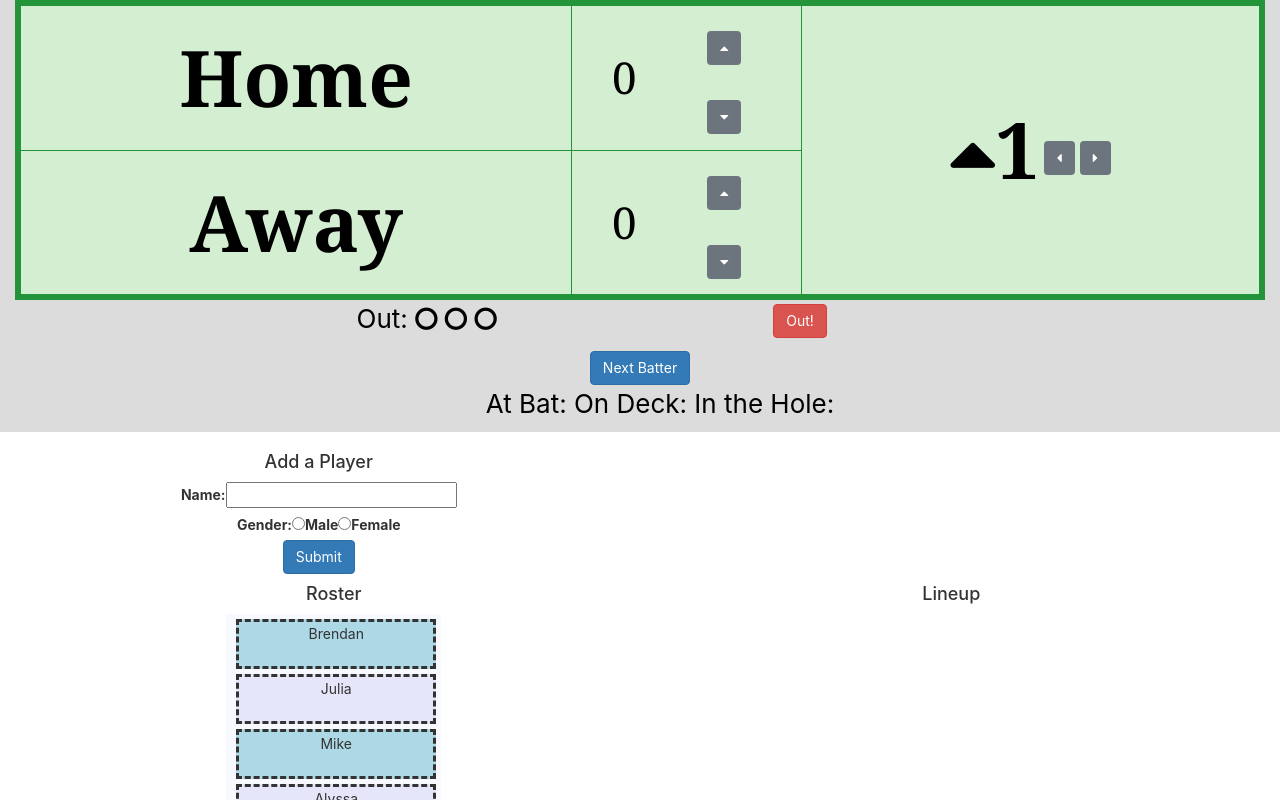
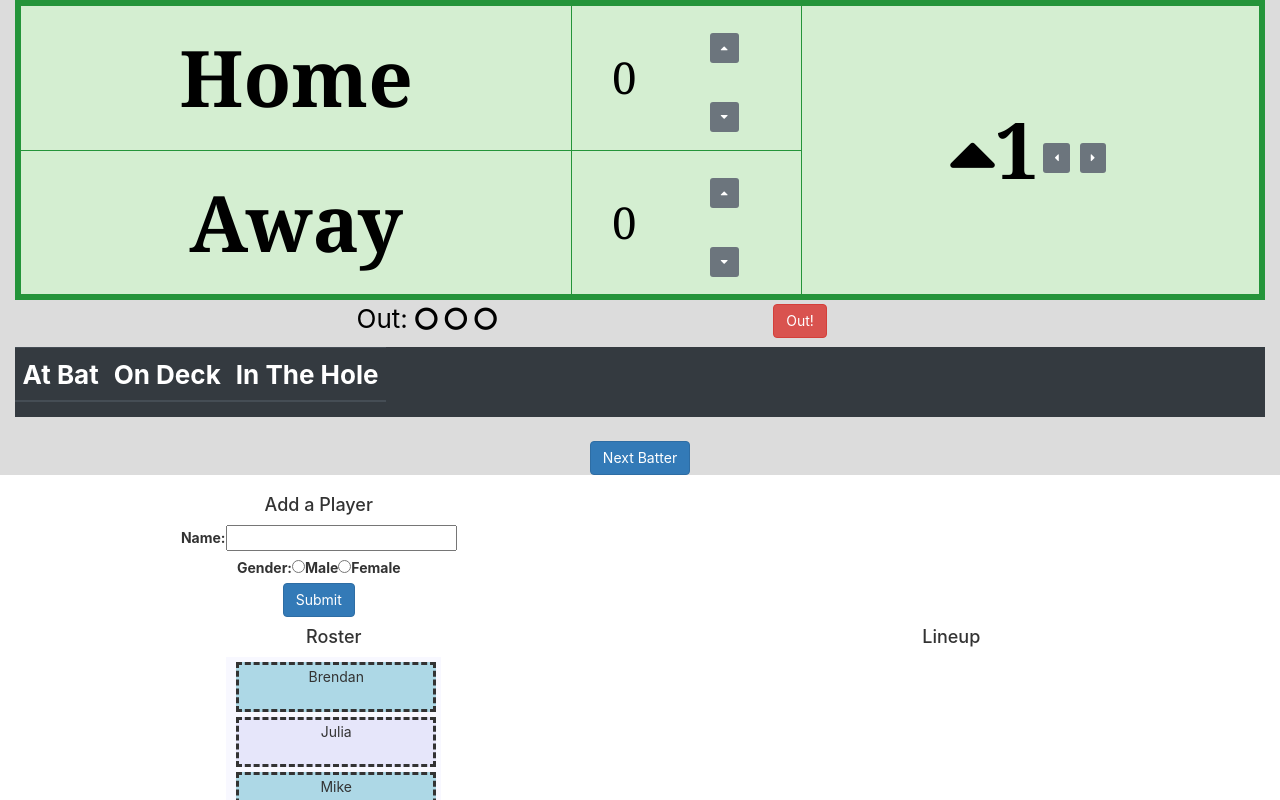
Before and after one commit to bgibz/Softball, a React (Create React App) app: page / in a window 1280 px wide. Shown: the top 800 px of the page. Built offline with nearby package versions, Linux system fonts and the light colour scheme.

Commit message:
small buttons

```diff
--- a/src/Scoreboard.css
+++ b/src/Scoreboard.css
@@ -73,6 +73,8 @@ table.hiddenTable td {
   border: none;
 }
 
-button.tableButton {
-  margin-left: 5px;
+button.tableButton .btn .btn-secondary {
+  margin-left: 5px solid;
+  text-align: center;
+
 }
--- a/src/Scoreboard.jsx
+++ b/src/Scoreboard.jsx
@@ -149,18 +149,18 @@ class Scoreboard extends React.Component {
                                         <tbody>
                                             <tr>
                                             <td rowSpan = '2'>{this.state.homescore}</td>
-                                            <td><button className='btn btn-secondary' onClick = {(e) => this.incrementScore("home")}><span className = 'fa fa-caret-up'></span></button></td>
+                                            <td><button className='btn btn-secondary btn-sm' onClick = {(e) => this.incrementScore("home")}><span className = 'fa fa-caret-up'></span></button></td>
                                             </tr>
                                             <tr>
-                                                <td><button className = 'btn btn-secondary' onClick = {(e) => this.decrementScore("home")}><span className = 'fa fa-caret-down'></span></button></td>
+                                                <td><button className = 'btn btn-secondary btn-sm' onClick = {(e) => this.decrementScore("home")}><span className = 'fa fa-caret-down'></span></button></td>
                                             </tr>
                                         </tbody>
                                     </table>
                                 </td>
                                 <th rowSpan = '2'>
                                     <span className={arrow} aria-hidden="true" style={{color: 'black'}}></span>{this.state.inning}
-                                    <button className='btn btn-secondary tableButton' onClick = {(e) => this.endhalf("last")}><span className = 'fa fa-caret-left'></span></button>
-                                    <button className='btn btn-secondary tableButton' onClick = {(e) => this.endhalf("next")}><span className = 'fa fa-caret-right'></span></button>
+                                    <button className='btn btn-secondary btn-sm' style={{margin: '5px'}} onClick = {(e) => this.endhalf("last")}><span className = 'fa fa-caret-left'></span></button>
+                                    <button className='btn btn-secondary btn-sm' style={{margin: '5px'}} onClick = {(e) => this.endhalf("next")}><span className = 'fa fa-caret-right'></span></button>
                                 </th>
                             </tr>
                             <tr>
@@ -170,10 +170,10 @@ class Scoreboard extends React.Component {
                                         <tbody>
                                             <tr>
                                             <td rowSpan = '2'>{this.state.awayscore}</td>
-                                            <td><button className='btn btn-secondary' onClick = {(e) => this.incrementScore("away")}><span className = 'fa fa-caret-up'></span></button></td>
+                                            <td><button className='btn btn-secondary btn-sm' onClick = {(e) => this.incrementScore("away")}><span className = 'fa fa-caret-up'></span></button></td>
                                             </tr>
                                             <tr>
-                                                <td><button className = 'btn btn-secondary' onClick = {(e) => this.decrementScore("away")}><span className = 'fa fa-caret-down'></span></button></td>
+                                                <td><button className = 'btn btn-secondary btn-sm' onClick = {(e) => this.decrementScore("away")}><span className = 'fa fa-caret-down'></span></button></td>
                                             </tr>
                                         </tbody>
                                     </table>
@@ -192,14 +192,14 @@ class Scoreboard extends React.Component {
                 </div>
                 </div>
                 <div className = "row">
+                    <div className = "col-sm-12">
+                        < UpcomingBatters entries={this.props.topOfOrder} />
+                    </div>
+                </div>
+                <div className = "row">
                 <div className = "col-sm-12">
                     <button className='btn btn-primary' onClick={(e) => this.props.nextBatter()}>Next Batter</button>
                 </div>
-                </div>
-                <div className = "row">
-                    <div className = "col-md-12">
-                        < UpcomingBatters entries={this.props.topOfOrder} />
-                    </div>
                 </div>
                 </div>
             </div>
--- a/src/UpcomingBatters.jsx
+++ b/src/UpcomingBatters.jsx
@@ -1,4 +1,5 @@
 import React from 'react';
+import './Scoreboard.css';
 
 class UpcomingBatters extends React.Component {
     constructor(props) {
@@ -16,19 +17,29 @@ class UpcomingBatters extends React.Component {
         var onDeck = batters[1].name;
         var inHole = batters[2].name;
         } else {
-            atBat = '';
-            onDeck = '';
-            inHole = '';
+            atBat = ' ';
+            onDeck = ' ';
+            inHole = ' ';
         }
 
-
         return (
-            <div>
-                <ul className="upcoming">
-                    <li>At Bat: {atBat}</li>
-                    <li>On Deck: {onDeck}</li>
-                    <li>In the Hole: {inHole}</li>
-                </ul>
+            <div className = "table table-dark">
+            <table>
+                <thead>
+                    <tr>
+                        <th>At Bat</th>
+                        <th>On Deck</th>
+                        <th>In The Hole</th>
+                    </tr>
+                </thead>
+                <tbody>
+                    <tr>
+                        <td> {atBat}</td>
+                        <td> {onDeck}</td>
+                        <td> {inHole}</td>
+                    </tr>
+                </tbody>
+            </table>
             </div>
         )
     }
```
